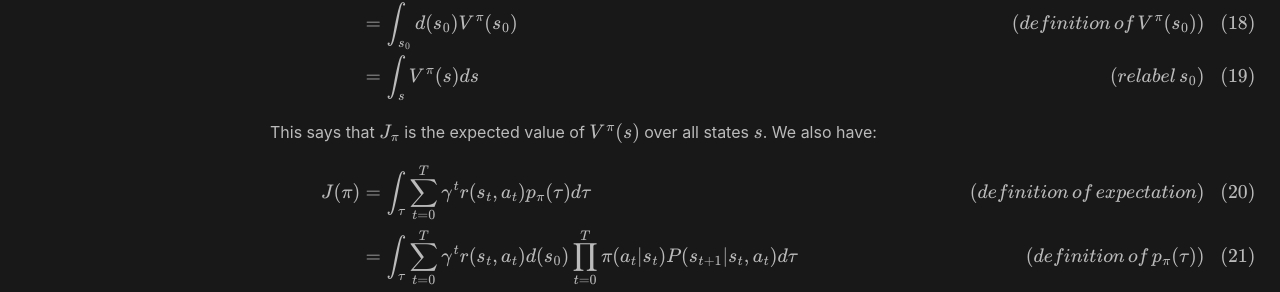
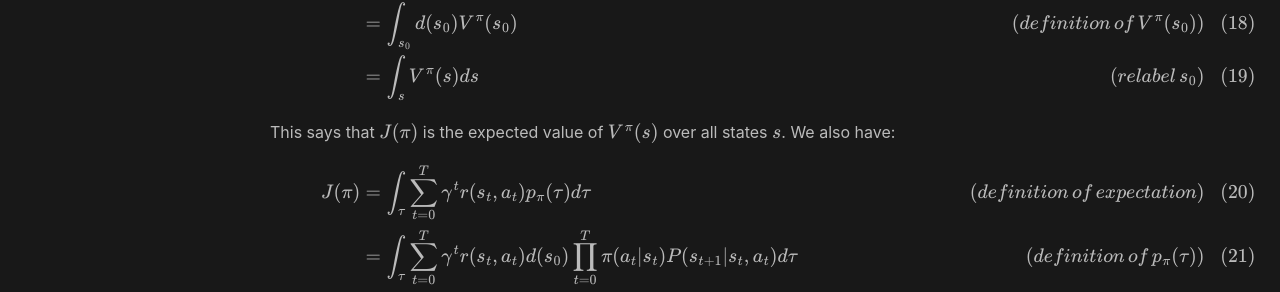
Before and after one commit to analytiq-hub/sigagent.github.io, a Jekyll site: the page built from machine_learning/_posts/2021-01-22-reinforce.md, in a window 1280 px wide and 900 px high, scrolled down 5157 px. Shown: the part 141-433 px from the top of the window. Built offline with Jekyll 4.4.1, drawn with Linux system fonts in a browser that asks for light colours; formulas are drawn with MathJax 3; a script that is not in the unit is left out.

Commit message:
*** empty log message ***

```diff
--- a/machine_learning/_posts/2021-01-22-reinforce.md
+++ b/machine_learning/_posts/2021-01-22-reinforce.md
@@ -191,7 +191,7 @@ J(\pi) & = \int_\tau \sum_{t=0}^{T} \gamma^{t} r(s_t, a_t) p_\pi(\tau) d\tau \hs
 \end{align}
 $$
 
-This says that $$J_\pi$$ is the expected value of $$V^\pi(s)$$ over all states $$s$$. We also have:
+This says that $$J(\pi)$$ is the expected value of $$V^\pi(s)$$ over all states $$s$$. We also have:
 
 $$
 \begin{align}
```
